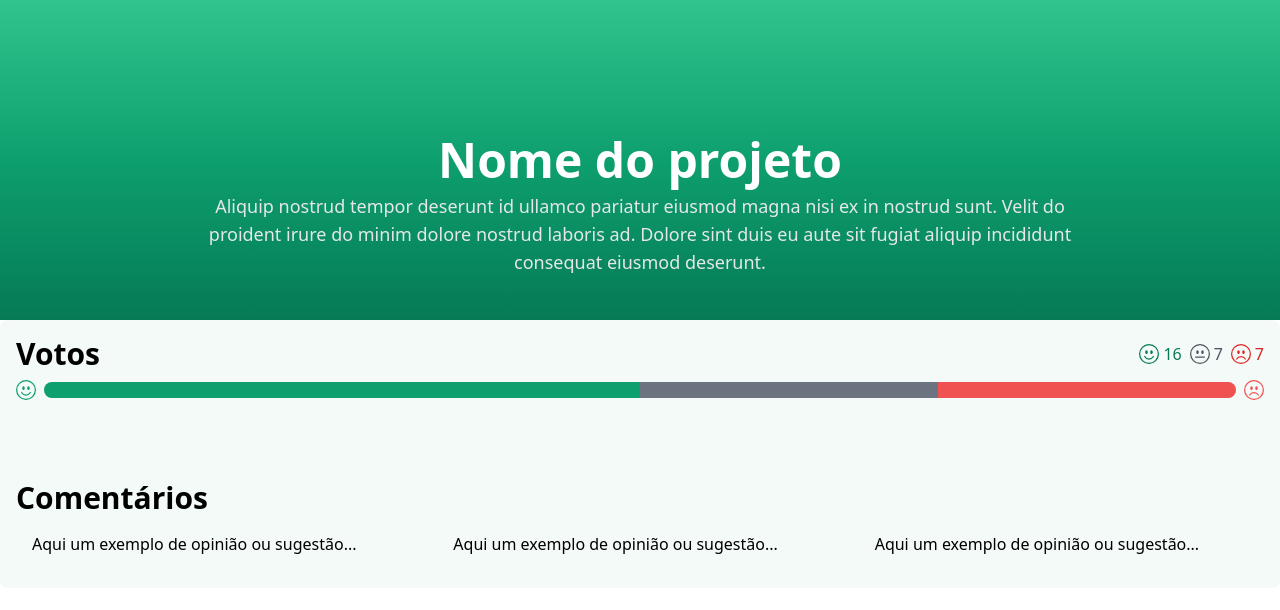
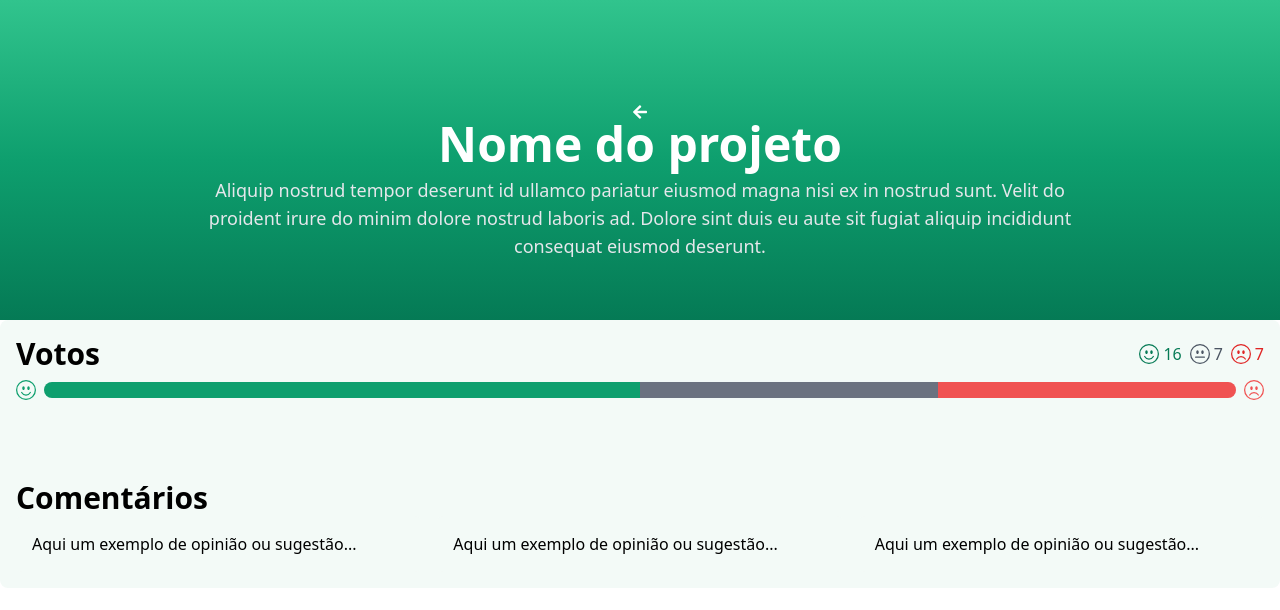
Before and after one commit to fakersl2/ProjetoFeiraCiencias, a React (Create React App) app: page /projeto in a window 1280 px wide. Shown: the top 610 px of the page. Built offline with nearby package versions, Linux system fonts and the light colour scheme.

Commit message:
Update GradientProjetos.js

```diff
--- a/src/pages/GradientProjetos.js
+++ b/src/pages/GradientProjetos.js
@@ -6,7 +6,9 @@ const GradientProjetos = () => {
         <div
             className="z-0 pt-16 text-center text-white transition-all h-80 bg-gradient-to-b from-green-400 via-green-500 to-green-600">
             <div className="flex flex-col items-center py-10 mx-auto">
-                <FaArrowLeft className="p-4" />
+                <div className="">
+                <FaArrowLeft />
+                </div>
                 <h1 className="z-10 text-4xl font-extrabold sm:text-5xl dark:text-white">Nome do projeto</h1>
                 <p className="w-full max-w-4xl mt-2 text-center text-gray-200 sm:text-lg">
                     Aliquip nostrud tempor deserunt id ullamco pariatur eiusmod magna nisi ex in nostrud sunt.
```
